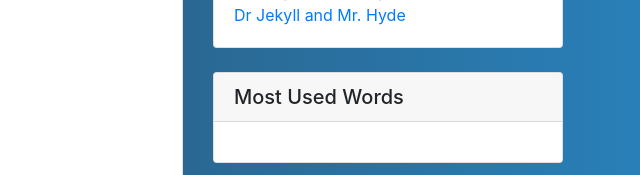
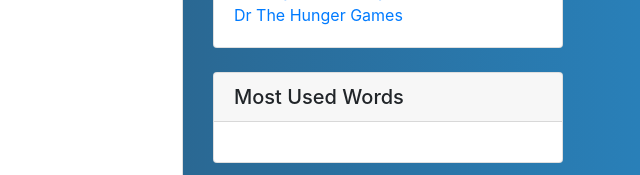
Before and after one commit to StijnHemelings/Notary-master, a plain HTML site: page index.html in a window 1280 px wide. Shown: the part 341-516 px from the top of the page, 632-1272 px from the left. Drawn offline with nearby package versions, Linux system fonts and the light colour scheme.

Commit message:
Update index.html

```diff
--- a/index.html
+++ b/index.html
@@ -73,7 +73,7 @@
                                     <li><a href="#" onclick="loadBook('JekyllAndHyde.txt','Dr Jekyll and Mr. Hyde')">Dr
                                             Jekyll and Mr. Hyde</a></li>
                                     <li><a href="#" onclick="loadBook('TheHungerGames.txt','The Hunger Games')">Dr
-                                            Jekyll and Mr. Hyde</a></li>
+                                            The Hunger Games</a></li>
                                 </ul>
                             </div>
                         </div>
```
